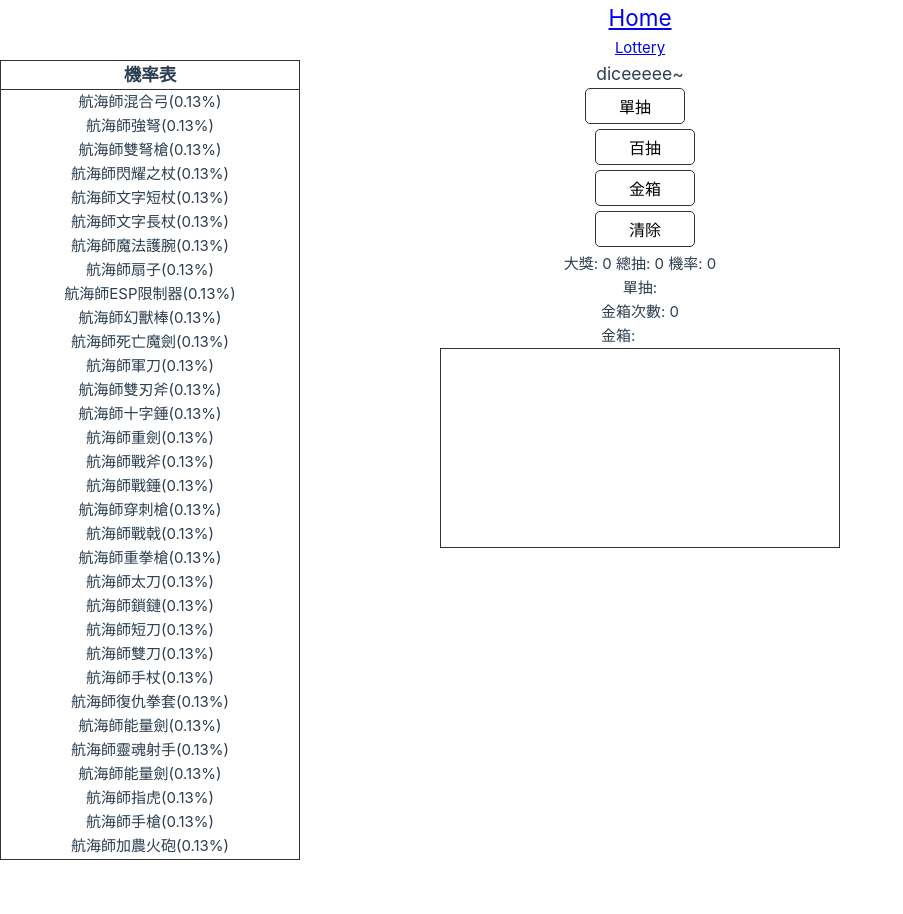
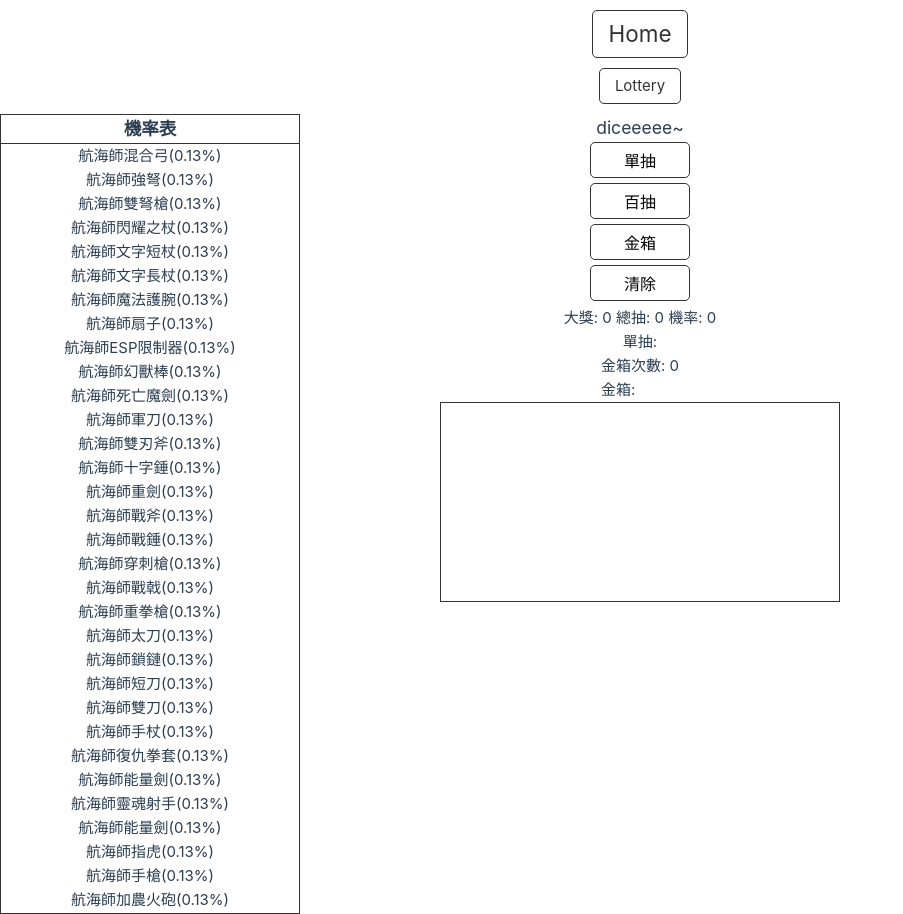
Before and after one commit to qwer426/Probability, a Vue app: page /lottery/apple in a window 1280 px wide. Shown: the whole page, without its empty margins (0-903 px from the left). Before the commit the page ends 860 px from the top, so only its background shows below. Built offline with nearby package versions, Linux system fonts and the light colour scheme.

Commit message:
調整 排版 & CSS

```diff
--- a/src/App.vue
+++ b/src/App.vue
@@ -34,7 +34,13 @@ header{
         justify-content: center;
         flex-direction: column;
         align-items: center;
+        box-sizing: border-box;
+        padding: 10px ;
         max-width: 1280px;
+        h1 {
+            margin-bottom: 10px;
+        }
+
     }
 }
 </style>
--- a/src/assets/common.css
+++ b/src/assets/common.css
@@ -23,3 +23,16 @@ button + button {
 select + select {
     margin-left: 10px;
 }
+
+a {
+    text-decoration: none;
+    color: #333;
+    border-radius: 5px;
+    border: 1px solid #333;
+    padding: 5px 15px;
+    display: block;
+}
+
+a:hover {
+    background: rgba(0,0,0,0.2);
+}
--- a/src/components/Apple.vue
+++ b/src/components/Apple.vue
@@ -81,10 +81,10 @@ const clearCLick = () => {
     <div class="about">
         <h3>diceeeee~</h3>
         <div class="buttonGroup">
-            <button class="btn" @click="getSinglePrice">單抽</button>
-            <button class="btn" @click="getHunPrice">百抽</button>
-            <button class="btn" @click="getSingleBox">金箱</button>
-            <button class="btn" @click="clearCLick">清除</button>
+            <div><button class="btn" @click="getSinglePrice">單抽</button></div>
+            <div><button class="btn" @click="getHunPrice">百抽</button></div>
+            <div><button class="btn" @click="getSingleBox">金箱</button></div>
+            <div><button class="btn" @click="clearCLick">清除</button></div>
         </div>
         <div>
             大獎: {{ store.big_price }}
@@ -120,7 +120,6 @@ const clearCLick = () => {
             border: 1px solid #333;
             border-radius: 5px;
             padding: 5px 10px;
-            background-color: transparent;
             margin-bottom: 5px;
         }
     }
--- a/src/components/CubeType/CommonCube.vue
+++ b/src/components/CubeType/CommonCube.vue
@@ -1,6 +1,5 @@
 <script setup>
-import {ref, computed} from 'vue'
-import {inject} from "vue";
+import {ref, computed, watch, inject} from 'vue'
 import {useItemAbility} from "@/stores/item_ability";
 import {getPrice, getPriceArray} from "@/Probability";
 
@@ -74,6 +73,11 @@ const currArr = computed(() => {
 })
 
 const idx = ref(-1)
+
+watch(() => props.cube_name, () => {
+    console.log(props.cube_name)
+    idx.value = -1
+})
 
 const setIndex = (e, index) => {
     if (props.cube_name !== '恢復') return
--- a/src/views/HomeView.vue
+++ b/src/views/HomeView.vue
@@ -5,7 +5,7 @@
     <main>
         <h3>welcome</h3>
         <div class="content_box">
-
+            純屬練習用
         </div>
     </main>
 </template>
@@ -22,6 +22,7 @@ main{
         border: 3px double #333;
         padding: 15px;
         box-sizing: border-box;
+        text-align: center;
     }
 }
 </style>
```
